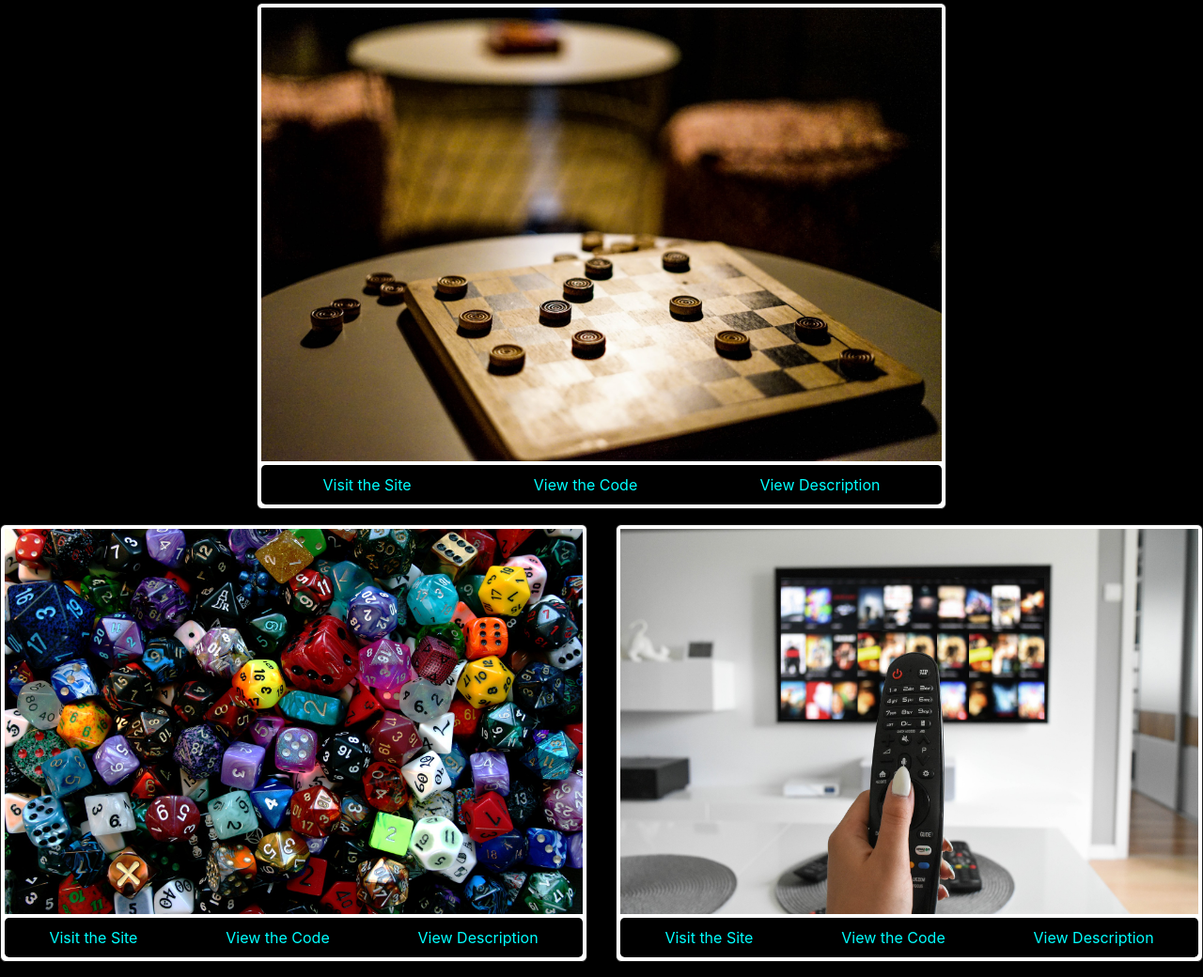
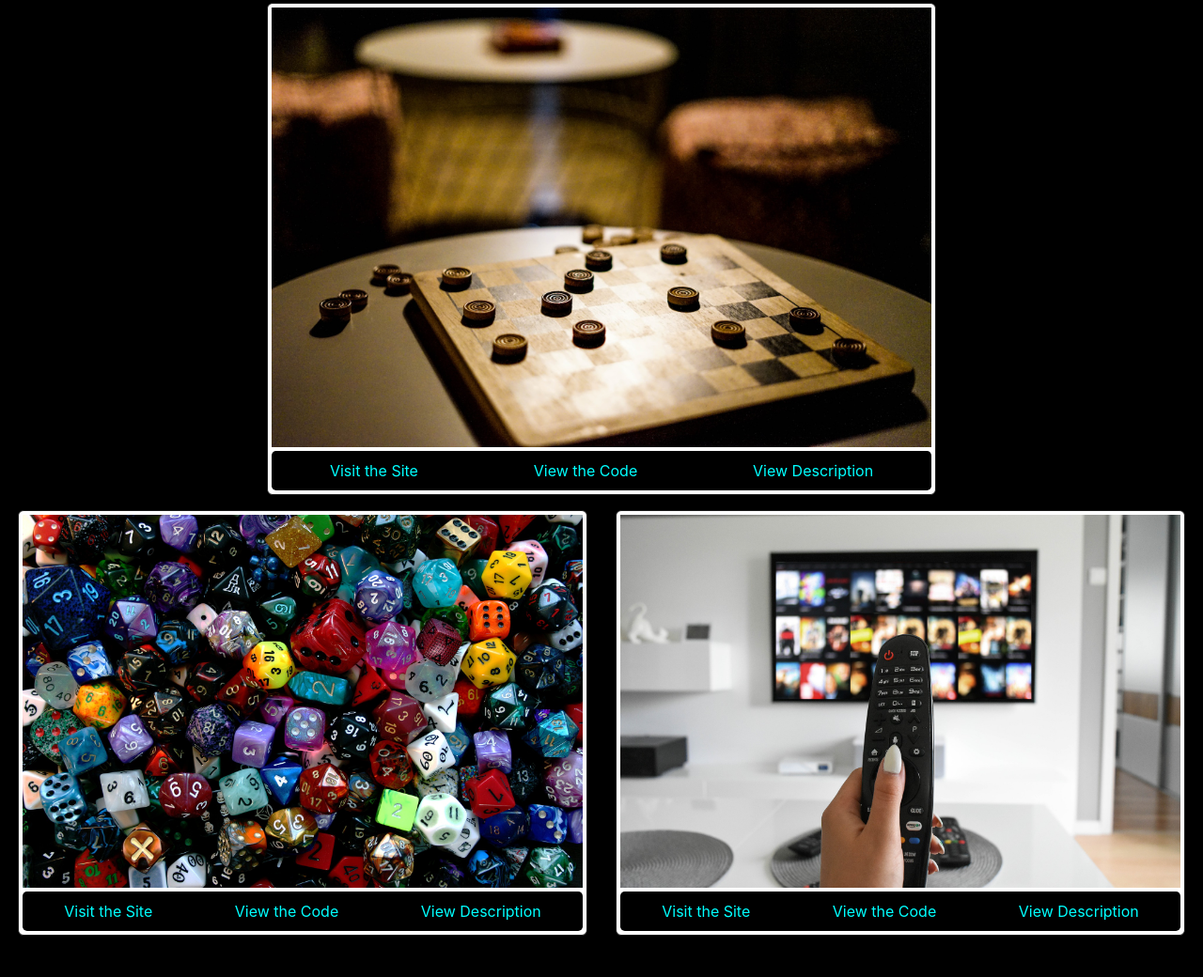
Before and after one commit to AnnHixson/portfolio, a plain HTML site: page index.html in a window 1280 px wide. Shown: the part 162-1202 px from the top of the page at 94% size. After the commit the page ends 1174 px from the top, so only its background shows below. Drawn offline with nearby package versions, Linux system fonts and the light colour scheme.

Commit message:
styled portfolio page and updated readme

```diff
--- a/index.html
+++ b/index.html
@@ -37,8 +37,8 @@
         </header>
 
         <main>
-            <div class="row">
-                <div class="col-sm-7 mx-auto">
+            <div class="row mx-1 justify-content-center">
+                <div class="col-sm-7">
                     <div class="card p-1">
                         <img src="./assets/images/checkers-image.jpg" class="img-fluid" alt="A game of checkers">
                         <div class="btn-group mt-1">
@@ -54,7 +54,7 @@
                     </div>
                 </div>
             </div>
-            <div class="row">
+            <div class="row mx-1">
                 <div class="col-sm-6">
                     <div class="card p-1">
                         <img src="./assets/images/dice-image.jpg" class="img-fluid" alt="A pile of different typesof dice">
@@ -86,30 +86,6 @@
                     </div>
                 </div>
             </div>
-            <!-- <div class="row">
-                <div class="col-sm-6">
-                    <div class="card">
-                        <a href="#">
-                            <div class="card-header text-center">Placeholder</div>
-                            <div class="card-body">
-                            <img src="" class="img-fluid" alt="">
-                            </div>
-                            <div class="card-footer">This is a placeholder.</div>
-                        </a>
-                    </div>
-                </div>
-                <div class="col-sm-6">
-                    <div class="card">
-                        <a href="#">
-                            <div class="card-header text-center">Placeholder</div>
-                            <div class="card-body">
-                            <img src="" class="img-fluid" alt="">
-                            </div>
-                            <div class="card-footer">This is a placeholder.</div>
-                        </a>
-                    </div>
-                </div>
-            </div>           -->
         </main>
 
         <script src="assets/js/script.js"></script>
```
Also changed, not shown: assets/images/portfolio-screenshot.png (added), 1 other file.
